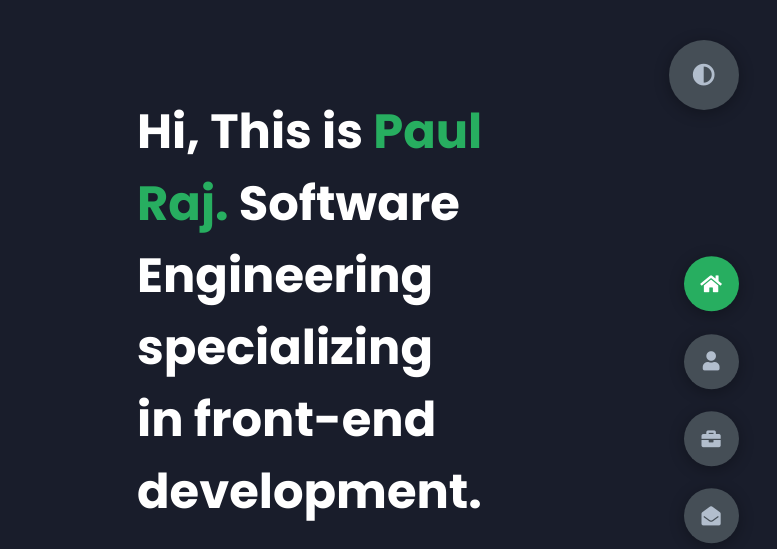
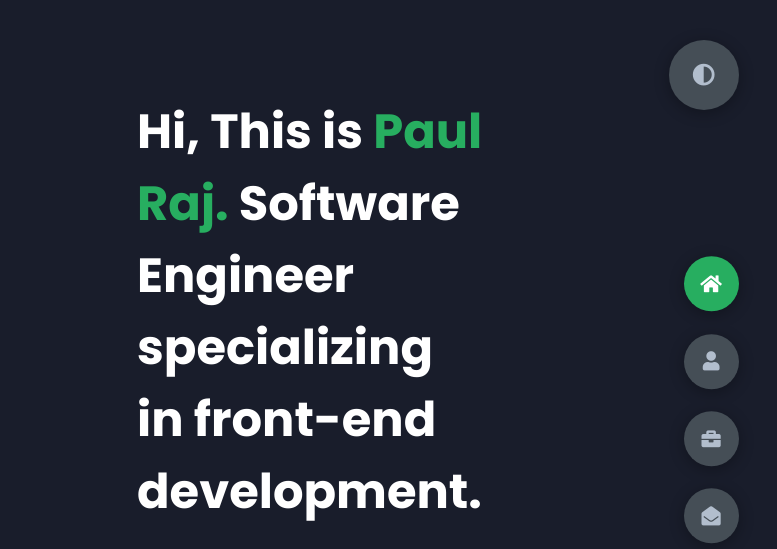
Before and after one commit to praj2019/my_portfolio.github.io, a plain HTML site: page index.html in a window 1280 px wide. Shown: the top 549 px of the page, 503-1280 px from the left. Drawn offline with Linux system fonts and the light colour scheme; a script that the page names is missing.

Commit message:
Update index.html

```diff
--- a/index.html
+++ b/index.html
@@ -23,7 +23,7 @@
             <div class="right-header">
                 <h1 class="name">
                     Hi, This is<span> Paul Raj.</span>
-                    Software Engineering specializing in front-end development.
+                    Software Engineer specializing in front-end development.
                 </h1>
                 <p>
                     I'm a Software Engineer, I love to create beautiful and functional websites and mobile applications.
```
